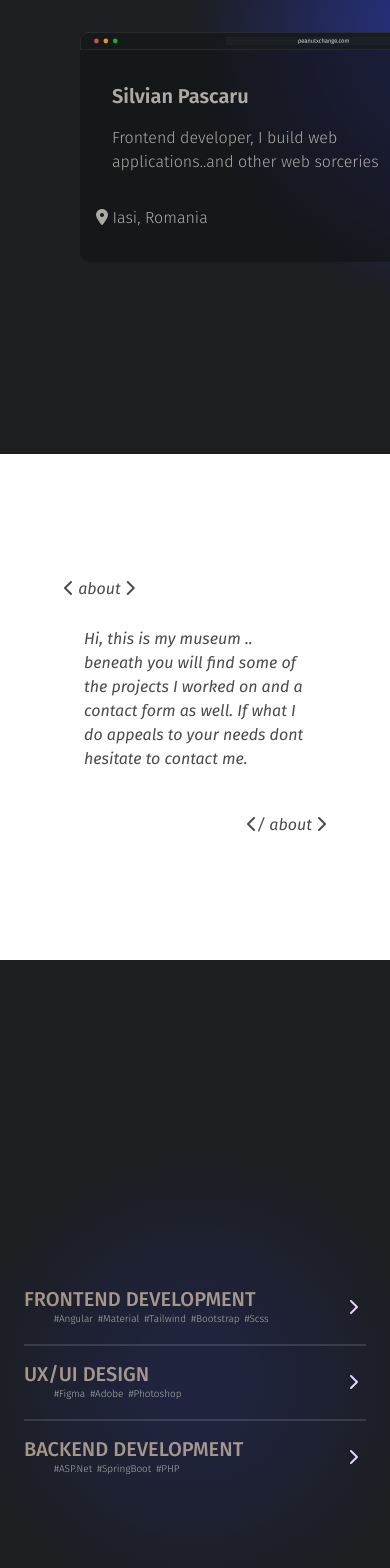
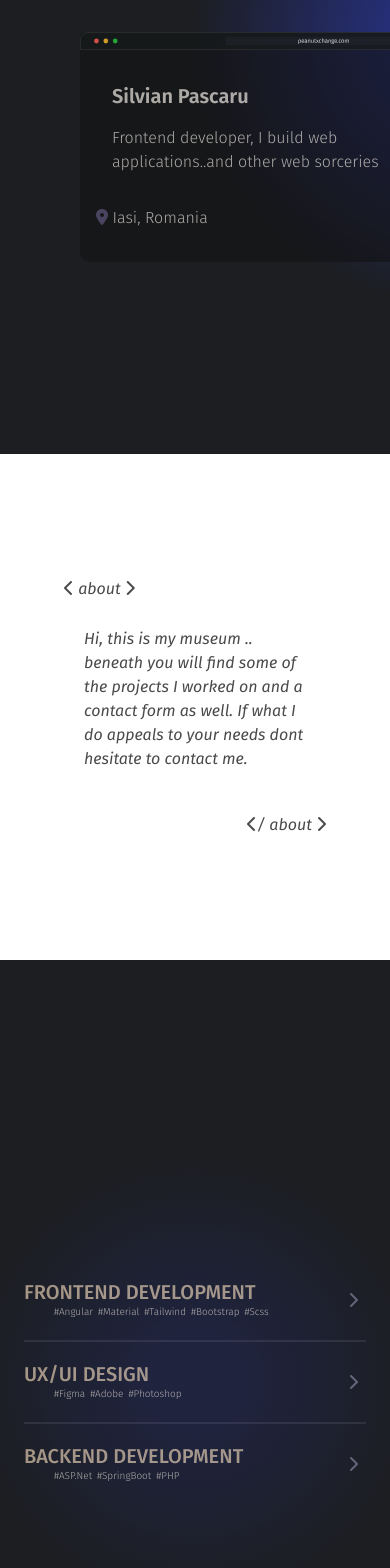
Before and after one commit to S-Peanut/ShowcaseApp, an Angular app: page / in a window 390 px wide. Shown: the part 390-1958 px from the top of the page. Built offline with nearby package versions, Linux system fonts and the light colour scheme.

Commit message:
Accordion Header Scroll Fix/ Accent Font Color

```diff
--- a/src/app/components/accordion/accordion.component.html
+++ b/src/app/components/accordion/accordion.component.html
@@ -1,9 +1,9 @@
 <div class="accordion-container fira-sans-light text-xs w-full h-full">
     <section class="w-full h-full">
-        <div class="inner-container w-full flex-center max-w-7xl h-3/6 ">
+        <div class="inner-container w-full flex-center max-w-7xl h-3/6">
             <div class="accordion">
                 <div class="accordion-item" id="item1">
-                    <a class="accordion-header" href="#item1" (click)="preventScroll('item1')">
+                    <a class="accordion-header h-20 sm:h-16" href="#item1" (click)="preventScroll('item1')">
                         <div class="sm:flex">
                             <h3>FRONTEND DEVELOPMENT</h3>
                             <ul class="flex flex-wrap sm-sans">
@@ -33,7 +33,7 @@
                     <hr>
                 </div>
                 <div class="accordion-item" id="item2">
-                    <a class="accordion-header" href="#item2" (click)="preventScroll('item2')">
+                    <a class="accordion-header h-20 sm:h-16" href="#item2" (click)="preventScroll('item2')">
                         <div class="sm:flex">
                             <h3>UX/UI DESIGN</h3>
                             <ul class="flex flex-wrap sm-sans">
@@ -56,7 +56,7 @@
                     <hr>
                 </div>
                 <div class="accordion-item" id="item3">
-                    <a class="accordion-header" href="#item3" (click)="preventScroll('item3')">
+                    <a class="accordion-header h-20 sm:h-16" href="#item3" (click)="preventScroll('item3')">
                         <div class="sm:flex">
                             <h3>BACKEND DEVELOPMENT</h3>
                             <ul class="flex flex-wrap sm-sans">
--- a/src/app/components/accordion/accordion.component.scss
+++ b/src/app/components/accordion/accordion.component.scss
@@ -23,7 +23,7 @@
                 background-color: transparent;
                 border: none;
                 hr {
-                    border: 1px solid rgba(255, 255, 255, 0.5);
+                    border: 1px solid $color-border-crystal;
                 }
                 .accordion-header {
                     font-size: 1.6rem;
@@ -40,7 +40,7 @@
                         font-size: 20px;
                     }
                     i {
-                        color: #e7d5ff;
+                        color: $color-border-crystal;
                         padding: .5rem;
                     }
                     ul {
@@ -69,7 +69,7 @@
                     p {
                         color: $color-secondary-gray;
                         font-size: 15px;
-                        padding: 2rem;
+                        padding: 1rem 2rem;
                     }
                 }
                 &:target {
--- a/src/app/components/contact-form/contact-form.component.scss
+++ b/src/app/components/contact-form/contact-form.component.scss
@@ -19,7 +19,7 @@
                     background-color: transparent;
                     border: none;
                     font-style: italic;
-                    border-bottom: 1px solid $color-gray;
+                    border-bottom: 1px solid $color-border-crystal;
                     transition: border 1s;
                     transition: box-shadow 1s;
                     &:hover,
@@ -35,7 +35,7 @@
                     }
                 }
                 .input-icon {
-                    color: $color-bisque2;
+                    color: $color-border-crystal;
                     padding: 5px;
                     transition: color .5s;
                 }
--- a/src/app/components/cover/cover.component.scss
+++ b/src/app/components/cover/cover.component.scss
@@ -33,6 +33,9 @@
             display: flex;
             justify-content: center;
             flex-direction: column;
+            p i {
+                color: $color-soft-violet;
+            }
         }
     }
 }
--- a/src/assets/styles/colors.scss
+++ b/src/assets/styles/colors.scss
@@ -4,5 +4,7 @@ $color-dark2: #1C1C1C;
 $color-dark3: #1C1E22;
 $color-dark4: #01000c;
 $color-bisque2: rgba(255, 228, 196, 0.603);
+$color-border-crystal: #d0c7ec6a;
 $color-secondary-gray: rgba(207, 204, 199, 0.814);
 $color-alpha_blue: rgba(51, 69, 233, 0.465);
+$color-soft-violet: rgba(168, 148, 225, 0.364)
```
